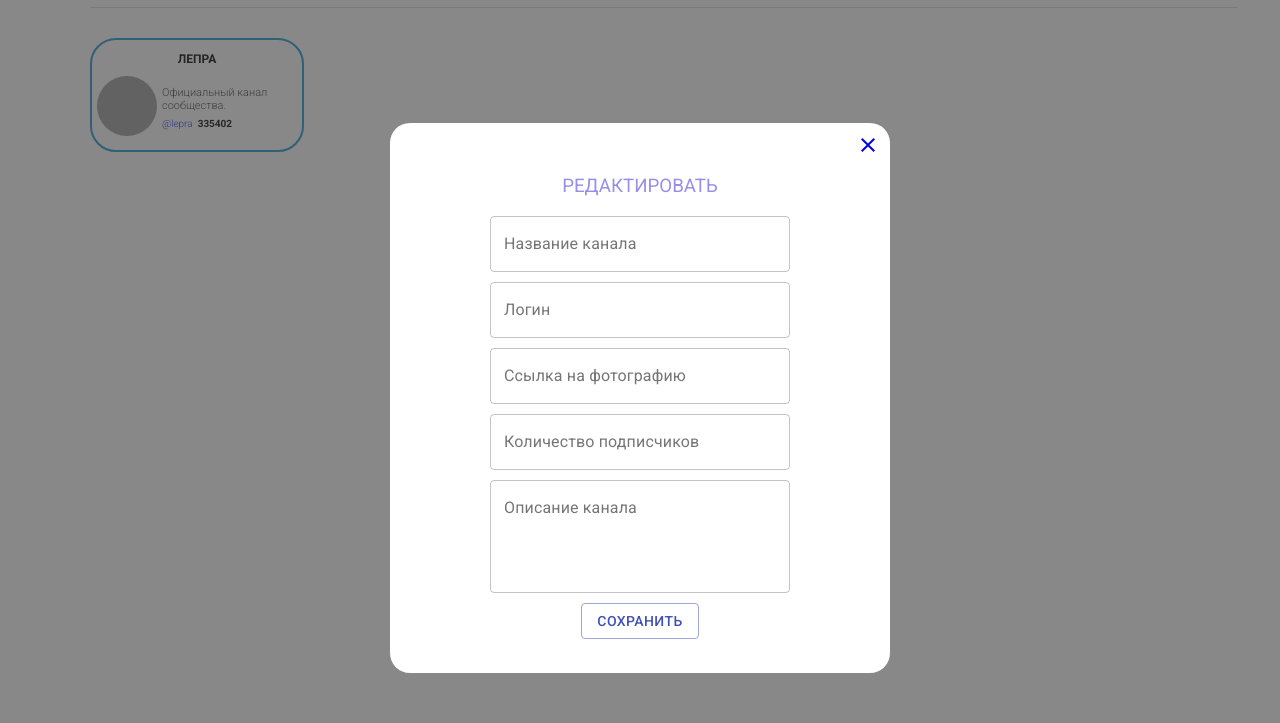
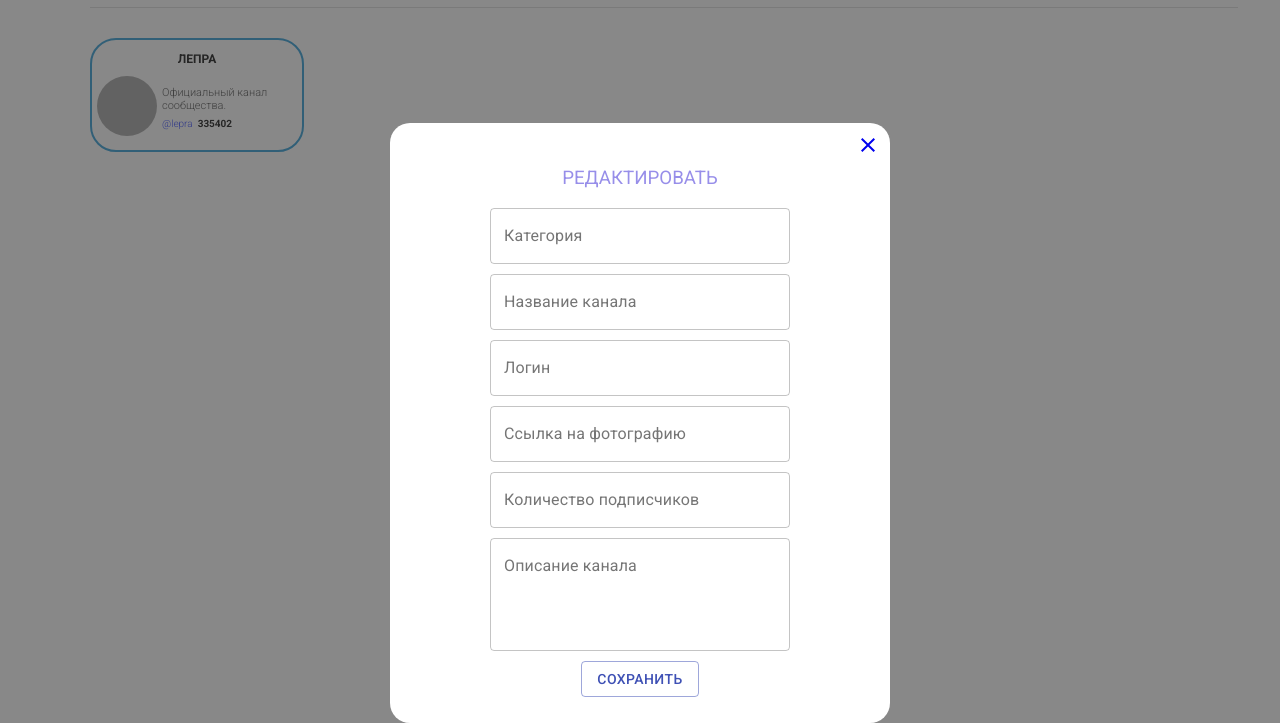
Before and after one commit to SheDeMere/telegram-channels-new, a React app: page /edit/1 in a window 1280 px wide. Shown: the part 77-800 px from the top of the page. Built offline with nearby package versions, Linux system fonts and the light colour scheme; data requests are answered from the project's data file; grey boxes are pictures that could not be loaded.

Commit message:
added function for edit

```diff
--- a/db.json
+++ b/db.json
@@ -25,7 +25,6 @@
       "token": "95doFasdfasJN903Hfasfash100"
     }
   ],
-
   "categories": [
     {
       "id": 1,
@@ -48,20 +47,19 @@
       "name": "Кулинарные"
     }
   ],
-
   "channels": [
     {
       "id": 1,
-      "category": 1,
-      "name": "NEXTA Live",
+      "categoryId": 1,
+      "name": "NEXTA",
       "channelLogin": "@nexta",
-      "imgUrl": "https://c.tcdn.co/059/f7e/059f7ebe-952e-11ea-bf60-8600002b171f/channel128.png",
-      "followers": 1217938,
-      "desk": "Оперативные и эксклюзивные новости Беларуси"
+      "imgUrl": "https://static10.tgstat.ru/channels/_0/c8/c8fb80e575f93c39de19ba289298caa9.jpg",
+      "followers": "43628",
+      "desk": "NEWS"
     },
     {
       "id": 2,
-      "category": 1,
+      "categoryId": 1,
       "name": "Mash",
       "channelLogin": "@mash",
       "imgUrl": "https://c.tcdn.co/0b1/ebe/0b1ebe4e-4663-11e7-b1ae-040157cdaf01/channel128.png",
@@ -70,7 +68,7 @@
     },
     {
       "id": 3,
-      "category": 1,
+      "categoryId": 1,
       "name": "BLACK JOURNAL | Новости Звезд",
       "channelLogin": "@blackJournall",
       "imgUrl": "https://c.tcdn.co/f23/60c/f2360c44-7cf0-11ea-9f7e-96000024ad61/channel128.png",
@@ -79,7 +77,7 @@
     },
     {
       "id": 4,
-      "category": 1,
+      "categoryId": 1,
       "name": "Медуза — LIVE",
       "channelLogin": "@meduza",
       "imgUrl": "https://c.tcdn.co/ea1/4e3/ea14e3d6-76c9-11e6-b8a1-040157cdaf01/channel128.png",
@@ -88,7 +86,7 @@
     },
     {
       "id": 5,
-      "category": 2,
+      "categoryId": 2,
       "name": "ТОПОР - Горячие новости",
       "channelLogin": "@topor",
       "imgUrl": "https://c.tcdn.co/0d2/764/0d27643e-e45e-11e9-b0ff-96000024ad61/channel128.png",
@@ -97,7 +95,7 @@
     },
     {
       "id": 6,
-      "category": 2,
+      "categoryId": 2,
       "name": "MDK",
       "channelLogin": "@mdk",
       "imgUrl": "https://c.tcdn.co/cb0/96a/cb096ac0-9e14-11e7-a677-0007cb0b8645/channel128.png",
@@ -106,7 +104,7 @@
     },
     {
       "id": 7,
-      "category": 2,
+      "categoryId": 2,
       "name": "Лепра",
       "channelLogin": "@lepra",
       "imgUrl": "https://c.tcdn.co/ba3/d5f/ba3d5fde-8ada-11ea-9224-8600002b171f/channel128.png",
@@ -115,16 +113,16 @@
     },
     {
       "id": 8,
-      "category": 2,
-      "name": "Бумажный самолётик",
-      "channelLogin": "@paperPlane",
-      "imgUrl": "https://c.tcdn.co/68a/01b/68a01b36-03ae-11e8-8d25-0007cb0b8645/channel128.png",
-      "followers": 73772,
-      "desk": "Сотрудничество и реклама: @godblessmdk"
+      "categoryId": "2",
+      "name": "TELEGRA4CH",
+      "channelLogin": "@4chan",
+      "imgUrl": "https://static10.tgstat.ru/channels/_0/20/2024d9a40d391a1b11a988c5a64416c7.jpg",
+      "followers": "941543",
+      "desk": "ЮМОР"
     },
     {
       "id": 9,
-      "category": 3,
+      "categoryId": 3,
       "name": "Нетология",
       "channelLogin": "@netologia",
       "imgUrl": "https://c.tcdn.co/47f/f73/47ff73f4-84d4-11e6-a52f-040157cdaf01/channel128.png",
@@ -133,7 +131,7 @@
     },
     {
       "id": 10,
-      "category": 3,
+      "categoryId": 3,
       "name": "КиберЛенинка",
       "channelLogin": "@CyberLeninka",
       "imgUrl": "https://c.tcdn.co/afc/bf4/afcbf44c-bb31-11e6-9672-040157cdaf01/channel128.png",
@@ -142,16 +140,16 @@
     },
     {
       "id": 11,
-      "category": 3,
+      "categoryId": 3,
       "name": "Академия Яндекса",
       "channelLogin": "@YandexAcademy",
       "imgUrl": "https://c.tcdn.co/47c/8de/47c8def4-c137-11ea-8a14-96000024ad61/channel128.png",
       "followers": 10817,
-      "desk": "Школы, лектории, олимпиады и другие образовательные проекты, организованные Яндексом или при его участии. https://academy.yandex.ru"
+      "desk": "Школы, лектории, олимпиады и другие образовательные проекты, организованные Яндексом или при его участии."
     },
     {
       "id": 12,
-      "category": 3,
+      "categoryId": 3,
       "name": "Glob (science news, новости науки)",
       "channelLogin": "@globchan",
       "imgUrl": "https://c.tcdn.co/676/0b7/6760b792-ff0c-11e5-a98b-040157cdaf01/channel128.png",
@@ -160,7 +158,7 @@
     },
     {
       "id": 13,
-      "category": 4,
+      "categoryId": 4,
       "name": "Sports.ru",
       "channelLogin": "@sportsru",
       "imgUrl": "https://c.tcdn.co/cd2/515/cd2515a6-5e4c-11eb-945e-96000024ad61/channel128.png",
@@ -169,7 +167,7 @@
     },
     {
       "id": 14,
-      "category": 4,
+      "categoryId": 4,
       "name": "Матч ТВ",
       "channelLogin": "@Match_TV",
       "imgUrl": "https://c.tcdn.co/54e/978/54e978d0-559a-11eb-ac59-96000024ad61/channel128.png",
@@ -178,16 +176,16 @@
     },
     {
       "id": 15,
-      "category": 4,
+      "categoryId": 4,
       "name": "Бегать просто",
       "channelLogin": "@runforhealth",
       "imgUrl": "https://c.tcdn.co/006/b22/006b22b4-8455-11e7-bb58-040157cdaf01/channel128.png",
       "followers": 71064,
-      "desk": "Канал о том, как самым простым способом изменить свое тело, избавиться от вредных привычек и значительно улучшить качество жизни.\n\n"
+      "desk": "Канал о том, как самым простым способом изменить свое тело."
     },
     {
       "id": 16,
-      "category": 4,
+      "categoryId": 4,
       "name": "Physical Transformation",
       "channelLogin": "@fiztransform",
       "imgUrl": "https://c.tcdn.co/d21/a19/d21a1966-a9c1-11ea-a870-96000024ad61/channel128.png",
@@ -196,7 +194,7 @@
     },
     {
       "id": 17,
-      "category": 5,
+      "categoryId": 5,
       "name": "0Kkal - Низкокалорийные рецепты",
       "channelLogin": "@OKkal",
       "imgUrl": "https://c.tcdn.co/63a/5d5/63a5d532-1ed7-11e8-ae84-0007cb0b8645/channel128.png",
@@ -205,7 +203,7 @@
     },
     {
       "id": 18,
-      "category": 5,
+      "categoryId": 5,
       "name": "Салаты | Лучшие рецепты",
       "channelLogin": "@TopSalaty",
       "imgUrl": "https://c.tcdn.co/bcb/4f1/bcb4f1b8-8586-11ea-b485-96000024ad61/channel128.png",
@@ -214,16 +212,16 @@
     },
     {
       "id": 19,
-      "category": 5,
+      "categoryId": 5,
       "name": "Соль",
       "channelLogin": "@thesaltmagazine",
       "imgUrl": "https://c.tcdn.co/c2c/4f4/c2c4f4d8-48a4-11e9-a479-866420764000/channel128.png",
       "followers": 120672,
-      "desk": "Где вкусно и недорого пообедать в рабочий полдень? Как сходить в шикарный ресторан и не отдать за ужин всю зарплату? Как каждый вечер пить отличное вино и не разориться? Обо всем этом и многом другом читайте в отличном гастрономическом канале «Соль»."
+      "desk": "Где вкусно и недорого пообедать в рабочий полдень? Как сходить в шикарный ресторан и не отдать за ужин всю зарплату?"
     },
     {
       "id": 20,
-      "category": 5,
+      "categoryId": 5,
       "name": "FooDiscovery",
       "channelLogin": "@Foodiscovery",
       "imgUrl": "https://c.tcdn.co/747/ec9/747ec964-70f7-11e8-87e2-866420764000/channel128.png",
@@ -231,7 +229,6 @@
       "desk": "Все о еде вне дома: новые места, проверенные адреса, советы бывалых и личные впечатления о ресторанах России и мира без купюр."
     }
   ],
-
   "ratings": [
     {
       "id": 1,
@@ -334,7 +331,6 @@
       "star": 1
     }
   ],
-
   "comments": [
     {
       "id": 1,
@@ -616,5 +612,5 @@
         }
       ]
     }
-]
+  ]
 }
--- a/server.js
+++ b/server.js
@@ -21,7 +21,7 @@ server.post("/authorization/login", (req,res) => {
   })
 })
 
-server.post(())
+
 
 server.use(middlewares);
 server.use(router);
--- a/src/components/Channel/ChannelInfo/AdminChannel/AdminChannel.jsx
+++ b/src/components/Channel/ChannelInfo/AdminChannel/AdminChannel.jsx
@@ -4,7 +4,7 @@ import { Link, Route, useParams } from 'react-router-dom'
 import Box from '@material-ui/core/Box'
 import Typography from '@material-ui/core/Typography'
 import { Rating } from '@material-ui/lab'
-import EditName from './editName'
+import EditName from './editChannels'
 
 function AdminChannel (props) {
   const [value, setValue] = React.useState(props.rating);
--- a/src/components/Channel/ChannelInfo/AdminChannel/AdminChannel.module.css
+++ b/src/components/Channel/ChannelInfo/AdminChannel/AdminChannel.module.css
@@ -64,6 +64,11 @@
 .channel_img {
     text-align: center;
     margin: 20px 0;
+}
+
+.channel_img img {
+    height: 128px;
+    width: 128px;
 }
 .channel_rating {
     text-align: center;
--- a/src/components/Channel/ChannelInfo/AdminChannel/editName/Edit.module.css
+++ b/src/components/Channel/ChannelInfo/AdminChannel/editChannels/Edit.module.css
@@ -1,7 +1,7 @@
 .modal {
     position: fixed;
     width: 500px;
-    height: 550px;
+    height: 600px;
     margin: auto;
     top: 200px;
     left: 0;
--- /dev/null
+++ b/src/components/Channel/ChannelInfo/AdminChannel/editChannels/Inputs.jsx
@@ -0,0 +1,108 @@
+import React, { useEffect, useState } from 'react'
+import styles from './Edit.module.css'
+import { Button, TextField } from '@material-ui/core'
+import { useParams } from 'react-router-dom'
+import { useDispatch, useSelector } from 'react-redux'
+import { editChannel, selectedChannel } from '../../../../../redux/ducks/cards'
+
+function Inputs (props) {
+  const id = parseInt(useParams().id);
+
+  const dispatch = useDispatch();
+
+  const data = useSelector(state => state.cards.selectedChannel)
+
+  const handleClick = () => {
+    dispatch(editChannel(category ,name, login, link, followers, desk, id));
+  };
+
+  const [name, setName] = useState(data.name);
+
+  const [login, setLogin] = useState(data.channelLogin);
+
+  const [link, setLink] = useState(data.imgUrl);
+
+  const [followers, setFollowers] = useState(data.followers);
+
+  const [desk, setDesk] = useState(data.desk);
+
+  const [category, setCategory] = useState(data.categoryId);
+
+  useEffect(() => {
+    dispatch(selectedChannel(id))
+  }, [dispatch])
+
+  return (
+    <div>
+      <div>
+        <div className={styles.input}>
+          <TextField
+            className={styles.inputForm}
+            id="outlined-basic"
+            label="Категория"
+            variant="outlined"
+            value={category}
+            onChange={(e) => setCategory(e.target.value)}
+          />
+        </div>
+        <div className={styles.input}>
+          <TextField
+            className={styles.inputForm}
+            id="outlined-basic"
+            label="Название канала"
+            variant="outlined"
+            value={name}
+            onChange={(e) => setName(e.target.value)}
+          />
+        </div>
+        <div className={styles.input}>
+          <TextField
+            className={styles.inputForm}
+            id="outlined-basic"
+            label="Логин"
+            variant="outlined"
+            value={login}
+            onChange={(e) => setLogin(e.target.value)}
+          />
+        </div>
+        <div className={styles.input}>
+          <TextField
+            className={styles.inputForm}
+            id="outlined-basic"
+            label="Ссылка на фотографию"
+            variant="outlined"
+            value={link}
+            onChange={(e) => setLink(e.target.value)}
+          />
+        </div>
+        <div className={styles.input}>
+          <TextField
+            className={styles.inputForm}
+            id="outlined-basic"
+            label="Количество подписчиков"
+            variant="outlined"
+            value={followers}
+            onChange={(e) => setFollowers(e.target.value)}
+          />
+        </div>
+        <div className={styles.input}>
+          <TextField
+            id="outlined-multiline-static"
+            label="Описание канала"
+            multiline
+            rows={4}
+            fullWidth={50}
+            variant="outlined"
+            value={desk}
+            onChange={(e) => setDesk(e.target.value)}
+          />
+        </div>
+        <Button variant="outlined" color="primary" onClick={handleClick}>
+          Сохранить
+        </Button>
+      </div>
+    </div>
+  )
+}
+
+export default Inputs
--- /dev/null
+++ b/src/components/Channel/ChannelInfo/AdminChannel/editChannels/index.jsx
@@ -0,0 +1,23 @@
+import styles from './Edit.module.css';
+import ClearIcon from '@material-ui/icons/Clear';
+import { Link } from 'react-router-dom';
+
+import Inputs from './Inputs'
+
+function EditName(props) {
+  return (
+    <div className={styles['modal_back']}>
+      <div className={styles.modal}>
+        <Link to="/">
+          <ClearIcon className={styles.close} />
+        </Link>
+        <div className={styles.forms}>
+          <h3>Редактировать</h3>
+        <Inputs />
+        </div>
+      </div>
+    </div>
+  );
+}
+
+export default EditName;
--- a/src/components/Channel/ChannelInfo/AdminChannel/editName/index.jsx
+++ /dev/null
@@ -1,95 +0,0 @@
-import React, { useState } from 'react';
-import styles from './Edit.module.css';
-import { Button, TextField } from '@material-ui/core';
-import ClearIcon from '@material-ui/icons/Clear';
-import { Link, useParams } from 'react-router-dom';
-import { useDispatch } from 'react-redux';
-import { editChannel } from '../../../../../redux/ducks/cards';
-
-function EditName(props) {
-  const id = parseInt(useParams().id);
-
-  const dispatch = useDispatch();
-
-  const [name, setName] = useState('');
-  const [login, setLogin] = useState('');
-  const [link, setLink] = useState('');
-  const [followers, setFollowers] = useState('');
-  const [desk, setDesk] = useState('');
-
-  const handleClick = () => {
-    dispatch(editChannel(name, login, link, followers, desk, id));
-  };
-
-  return (
-    <div className={styles['modal_back']}>
-      <div className={styles.modal}>
-        <Link to="/">
-          <ClearIcon className={styles.close} />
-        </Link>
-        <div className={styles.forms}>
-          <h3>Редактировать</h3>
-          <div>
-            <div className={styles.input}>
-              <TextField
-                className={styles.inputForm}
-                id="outlined-basic"
-                label="Название канала"
-                variant="outlined"
-                value={name}
-                onChange={(e) => setName(e.target.value)}
-              />
-            </div>
-            <div className={styles.input}>
-              <TextField
-                className={styles.inputForm}
-                id="outlined-basic"
-                label="Логин"
-                variant="outlined"
-                value={login}
-                onChange={(e) => setLogin(e.target.value)}
-              />
-            </div>
-            <div className={styles.input}>
-              <TextField
-                className={styles.inputForm}
-                id="outlined-basic"
-                label="Ссылка на фотографию"
-                variant="outlined"
-                value={link}
-                onChange={(e) => setLink(e.target.value)}
-              />
-            </div>
-            <div className={styles.input}>
-              <TextField
-                className={styles.inputForm}
-                id="outlined-basic"
-                label="Количество подписчиков"
-                variant="outlined"
-                value={followers}
-                onChange={(e) => setFollowers(e.target.value)}
-              />
-            </div>
-            <div className={styles.input}>
-              <TextField
-                id="outlined-multiline-static"
-                label="Описание канала"
-                multiline
-                rows={4}
-                fullWidth={50}
-                variant="outlined"
-                value={desk}
-                onChange={(e) => setDesk(e.target.value)}
-              />
-            </div>
-          </div>
-          <Button variant="outlined" color="primary" onClick={handleClick}>
-            Сохранить
-          </Button>
-        </div>
-      </div>
-    </div>
-  );
-}
-
-export default EditName;
--- a/src/components/Channel/ChannelInfo/ChannelInfo.jsx
+++ b/src/components/Channel/ChannelInfo/ChannelInfo.jsx
@@ -3,7 +3,7 @@ import { useDispatch, useSelector } from 'react-redux'
 import UserChannel from './UserChannel/UserChannel';
 import AdminChannel from './AdminChannel/AdminChannel';
 import GuestChannel from './GuestChannel/GuestChannel';
-import { loadComments, loadRatings } from '../../../redux/ducks/cards'
+import { loadComments, loadRatings, selectedChannel } from '../../../redux/ducks/cards'
 
 function ChannelInfo(props) {
   const dispatch = useDispatch();
@@ -13,6 +13,9 @@ function ChannelInfo(props) {
   useEffect(()=>{
     dispatch(loadComments(props.channelId))
   }, [dispatch]);
+  useEffect(() => {
+    dispatch(selectedChannel(props.channelId))
+  }, [dispatch])
 
   const channels = useSelector((state) => {
     return state.cards.items;
--- a/src/components/Channels/Channels.js
+++ b/src/components/Channels/Channels.js
@@ -5,7 +5,7 @@ import { loadChannels } from '../../redux/ducks/cards';
 import UserChannels from './UserChannels/UserChannels';
 import AdminChannels from './AdminChannels/AdminChannels'
 import { Route } from 'react-router-dom'
-import EditName from '../Channel/ChannelInfo/AdminChannel/editName'
+import EditName from '../Channel/ChannelInfo/AdminChannel/editChannels'
 
 function Channels(props) {
   const dispatch = useDispatch();
--- a/src/components/header/index.jsx
+++ b/src/components/header/index.jsx
@@ -4,7 +4,7 @@ import Login from './Login'
 import styles from './Header.module.css'
 import Authorization from './authorization'
 import { Route, Switch, useParams } from 'react-router-dom'
-import EditName from '../Channel/ChannelInfo/AdminChannel/editName'
+import EditName from '../Channel/ChannelInfo/AdminChannel/editChannels'
 function Header(props) {
   return (
     <div className={styles.header}>
--- a/src/redux/ducks/cards.js
+++ b/src/redux/ducks/cards.js
@@ -2,7 +2,8 @@ const initialState = {
   loading: false,
   items: [],
   ratings:[],
-  comments:[]
+  comments:[],
+  selectedChannel: []
 };
 
 const Cards = (state = initialState, action) => {
@@ -29,29 +30,52 @@ const Cards = (state = initialState, action) => {
         comments: action.payload
       };
 
+    case 'edit/items':
+      return {
+        ...state,
+        items: action.payload
+      }
+
+    case 'select/channel':
+      return {
+        ...state,
+        selectedChannel: action.payload
+      }
     default:
       return state;
   }
 };
 
-export const editChannel = (name, login, link, followers, desk, id) => {
+
+export const selectedChannel = (id) => (dispatch) => {
+  fetch(`http://localhost:3001/channels/${id}`)
+    .then(res => res.json())
+    .then(json => {
+      dispatch({
+        type: 'select/channel',
+        payload: json
+      })
+    })
+}
+
+export const editChannel = (category,name, login, link, followers, desk, id) => (dispatch) => {
   fetch(`http://localhost:3001/channels/${id}`,{
     method: 'PATCH',
-    body: {
-      name: name,
-      channelLogin: login,
-      imgUrl: link,
-      followers: followers,
-      desk: desk
-    },
+    body: JSON.stringify(
+      {
+        categoryId: category,
+        name: name,
+        channelLogin: login,
+        imgUrl: link,
+        followers: followers,
+        desk: desk
+      }
+    ),
     headers: {
-      'Content-type': 'application/json; charset=UTF-8'
+      'Content-type': 'application/json; charset=utf-8'
     },
   })
-    .then(res => res.json())
-    .then(json => {
-      console.log(json)
-    })
+
 }
 
 export function loadChannels() {
```
